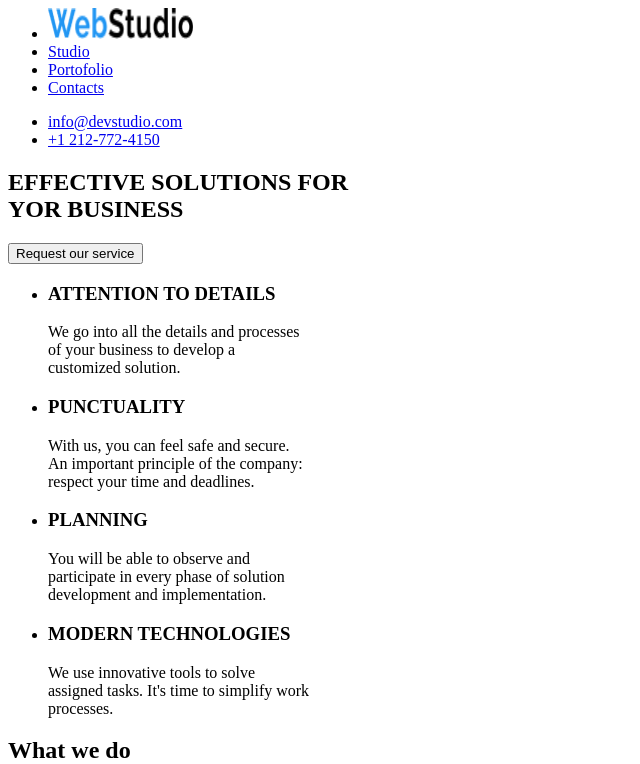
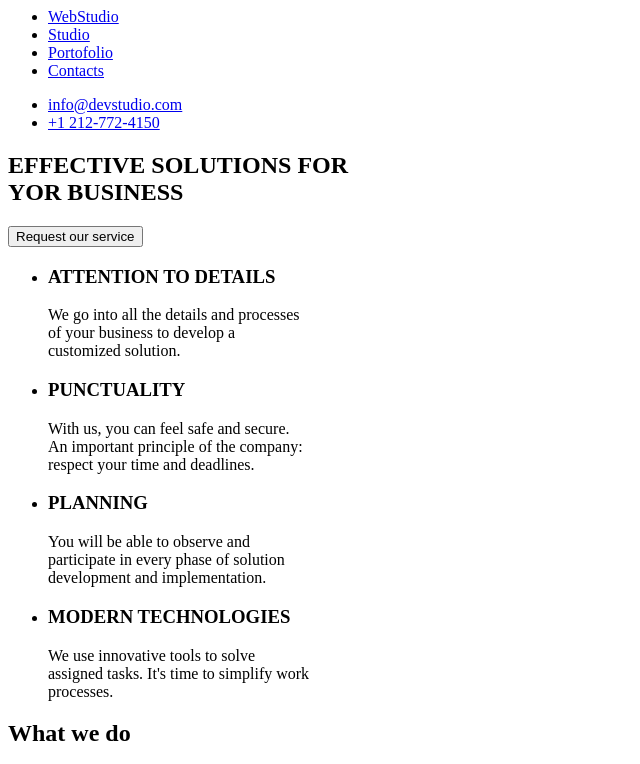
Before and after one commit to bogdanbucur91/goit-markup-hw-01, a plain HTML site: page index.html in a window 1280 px wide. Shown: the top 764 px of the page, without its empty margins (0-640 px from the left). Drawn offline with Linux system fonts and the light colour scheme.

Commit message:
Modificare tema

```diff
--- a/index.html
+++ b/index.html
@@ -8,16 +8,16 @@
             <header>
                 <nav>
                     <ul>
-                        <li><img  height="31" width="145" src="images/WebStudio.png" alt=""></li>
+                        <li><a href="WebStudio.html">WebStudio</a></li>
                         <li><a href="studio.html">Studio</a></li>
                         <li><a href="portofolio.html">Portofolio</a></li>
                         <li><a href="contacts.html">Contacts</a></li>
                     </ul>
-                    <ul>
-                        <li><a href="info@devstudio.com.html">info@devstudio.com</a></li>
-                        <li><a href="tel:+">+1 212-772-4150</a></li>
-                    </ul>
                 </nav>
+                <ul>
+                    <li><a href="info@devstudio.com.html">info@devstudio.com</a></li>
+                    <li><a href="tel:+">+1 212-772-4150</a></li>
+                </ul>
             </header>
             <main>
               <section>
@@ -86,7 +86,7 @@
             <footer>
                 <address>
                     <ul>
-                        <li><img  height="31" width="145" src="images/WebStudio.png" alt=""></li>
+                        <li><a href="WebStudio.html">WebStudio</a></li>
                         <li><a href="">695 Park Ave, NY 10065, USA</a></li>
                         <li><a href="info@devstudio.com.html">info@devstudio.com</a></li>
                         <li><a href="tel:+">+1 212-772-4150</a></li>
```
